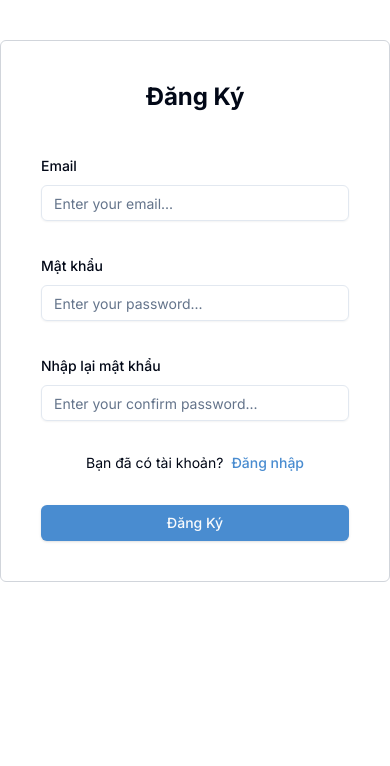
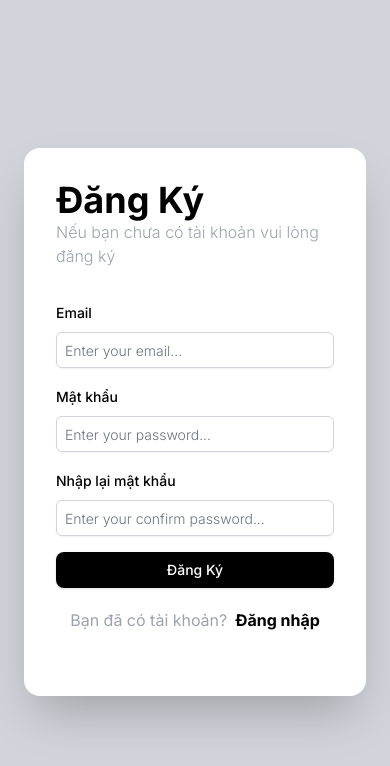
Before and after one commit to vanhieu-2108/uzidemy-app, a Next.js app in the folder client/: page /register in a window 390 px wide. Shown: the top 766 px of the page. Built offline with nearby package versions, Linux system fonts and the light colour scheme.

Commit message:
code-login-register

```diff
--- a/client/src/app/login/login-form.tsx
+++ b/client/src/app/login/login-form.tsx
@@ -7,10 +7,12 @@ import { Button } from "@/components/ui/button";
 import { Form, FormControl, FormField, FormItem, FormLabel, FormMessage } from "@/components/ui/form";
 import { Input } from "@/components/ui/input";
 import Link from "next/link";
+
 const formSchema = z.object({
   email: z.string().email("Email không hợp lệ"),
   password: z.string().min(6, "Mật khẩu phải có ít nhất 6 ký tự"),
 });
+
 export default function LoginForm() {
   const form = useForm<z.infer<typeof formSchema>>({
     resolver: zodResolver(formSchema),
@@ -19,14 +21,22 @@ export default function LoginForm() {
       password: "",
     },
   });
+
   function onSubmit(values: z.infer<typeof formSchema>) {
     console.log(values);
   }
+
   return (
-    <div className="w-[min(100%,600px)] mx-auto py-10 border borderGray p-10 mt-10 rounded-md">
-      <h1 className="text-center mb-10 font-bold text-2xl">Đăng Nhập</h1>
+    <div className="flex items-center justify-center min-h-screen bg-gray-300">
+      <div className="relative flex flex-col m-6 space-y-8 bg-white shadow-2xl rounded-2xl md:flex-row md:space-y-0">
+        <div className="flex flex-col justify-center p-8 md:p-14">
+          <span className="mp-3 text-4xl font-bold text-black mb-5">Đăng Nhập</span>
+          <span className="font-light text-gray-400 mb-8">
+            Vui lòng đăng nhập vào tài khoản của bạn
+          </span>
+
           <Form {...form}>
-        <form onSubmit={form.handleSubmit(onSubmit)} className="space-y-8">
+            <form onSubmit={form.handleSubmit(onSubmit)} className="space-y-4 mb-5">
               <FormField
                 control={form.control}
                 name="email"
@@ -34,12 +44,17 @@ export default function LoginForm() {
                   <FormItem>
                     <FormLabel>Email</FormLabel>
                     <FormControl>
-                  <Input placeholder="Enter your email..." {...field} />
+                      <Input
+                        placeholder="Enter your email..."
+                        {...field}
+                        className="w-full p-2 border border-gray-300 rounded-md placeholder:font-light placeholder:text-gray-500"
+                      />
                     </FormControl>
                     <FormMessage />
                   </FormItem>
                 )}
               />
+
               <FormField
                 control={form.control}
                 name="password"
@@ -47,23 +62,42 @@ export default function LoginForm() {
                   <FormItem>
                     <FormLabel>Mật khẩu</FormLabel>
                     <FormControl>
-                  <Input type="password" placeholder="Enter your password..." {...field} />
+                      <Input
+                        type="password"
+                        placeholder="Enter your password..."
+                        {...field}
+                        className="w-full p-2 border border-gray-300 rounded-md placeholder:font-light placeholder:text-gray-500"
+                      />
                     </FormControl>
                     <FormMessage />
                   </FormItem>
                 )}
               />
-          <p className="text-sm text-center">
-            Bạn chưa có tài khoản?
-            <Link href="/register" className="ml-2 text-primary font-medium">
-              Đăng ký
-            </Link>
-          </p>
-          <Button type="submit" className="w-full textGray">
+
+              <Button
+                type="submit"
+                className="w-full bg-black text-white p-2 rounded-lg mb-6 hover:bg-white hover:text-black hover:border hover:bg-gray-300 "
+              >
                 Đăng Nhập
               </Button>
             </form>
           </Form>
+
+          <div className="text-center text-gray-400">
+            Bạn chưa có tài khoản?
+            <Link href="/register" className="ml-2 text-black font-bold">
+              Đăng ký
+            </Link>
+          </div>
+        </div>
+        <div className="relative">
+          <img
+            src="https://plus.unsplash.com/premium_photo-1663091635973-dd5b3bb9f442?q=80&w=2070&auto=format&fit=crop&ixlib=rb-4.0.3&ixid=M3wxMjA3fDB8MHxwaG90by1wYWdlfHx8fGVufDB8fHx8fA%3D%3D"
+            alt="img"
+            className="w-[400px] h-full hidden rounded-r-2xl md:block object-cover"
+          />
+        </div>
+      </div>
     </div>
   );
 }
--- a/client/src/app/register/register-form.tsx
+++ b/client/src/app/register/register-form.tsx
@@ -7,6 +7,7 @@ import { Button } from "@/components/ui/button";
 import { Form, FormControl, FormField, FormItem, FormLabel, FormMessage } from "@/components/ui/form";
 import { Input } from "@/components/ui/input";
 import Link from "next/link";
+
 const formSchema = z
   .object({
     email: z.string().email("Email không hợp lệ"),
@@ -23,6 +24,7 @@ const formSchema = z
       });
     }
   });
+
 export default function RegisterForm() {
   const form = useForm<z.infer<typeof formSchema>>({
     resolver: zodResolver(formSchema),
@@ -32,64 +34,102 @@ export default function RegisterForm() {
       confirm_password: "",
     },
   });
+
   function onSubmit(values: z.infer<typeof formSchema>) {
     console.log(values);
   }
+
   return (
-    <div className="w-[min(100%,600px)] mx-auto py-10 border borderGray p-10 mt-10 rounded-md">
-      <h1 className="text-center mb-10 font-bold text-2xl">Đăng Ký</h1>
+    <div className="flex items-center justify-center min-h-screen bg-gray-300">
+      <div className="relative flex flex-col m-6 space-y-8 bg-white shadow-2xl rounded-2xl md:flex-row md:space-y-0">
+        <div className="flex flex-col justify-center p-8 md:p-14">
+          <span className="mp-3 text-4xl font-bold text-black">Đăng Ký</span>
+          <span className="font-light text-gray-400 mb-8">
+            Nếu bạn chưa có tài khoản vui lòng đăng ký
+          </span>
+
           <Form {...form}>
-        <form onSubmit={form.handleSubmit(onSubmit)} className="space-y-8">
+            <form onSubmit={form.handleSubmit(onSubmit)} className="space-y-4 mb-5">
               <FormField
                 control={form.control}
                 name="email"
                 render={({ field }) => (
                   <FormItem>
-                <FormLabel>Email</FormLabel>
+                    <FormLabel className="text-black">Email</FormLabel>
                     <FormControl>
-                  <Input placeholder="Enter your email..." {...field} />
+                      <Input
+                        placeholder="Enter your email..."
+                        {...field}
+                        className="w-full p-2 border border-gray-300 rounded-md placeholder:font-light placeholder:text-gray-500"
+                      />
                     </FormControl>
                     <FormMessage />
                   </FormItem>
                 )}
               />
+
               <FormField
                 control={form.control}
                 name="password"
                 render={({ field }) => (
                   <FormItem>
-                <FormLabel>Mật khẩu</FormLabel>
+                    <FormLabel className="text-black">Mật khẩu</FormLabel>
                     <FormControl>
-                  <Input type="password" placeholder="Enter your password..." {...field} />
+                      <Input
+                        type="password"
+                        placeholder="Enter your password..."
+                        {...field}
+                        className="w-full p-2 border border-gray-300 rounded-md placeholder:font-light placeholder:text-gray-500"
+                      />
                     </FormControl>
                     <FormMessage />
                   </FormItem>
                 )}
               />
+
               <FormField
                 control={form.control}
                 name="confirm_password"
                 render={({ field }) => (
                   <FormItem>
-                <FormLabel>Nhập lại mật khẩu</FormLabel>
+                    <FormLabel className="text-black">Nhập lại mật khẩu</FormLabel>
                     <FormControl>
-                  <Input type="password" placeholder="Enter your confirm password..." {...field} />
+                      <Input
+                        type="password"
+                        placeholder="Enter your confirm password..."
+                        {...field}
+                        className="w-full p-2 border border-gray-300 rounded-md placeholder:font-light placeholder:text-gray-500"
+                      />
                     </FormControl>
                     <FormMessage />
                   </FormItem>
                 )}
               />
-          <p className="text-sm text-center">
-            Bạn đã có tài khoản?
-            <Link href="/login" className="ml-2 text-primary font-medium">
-              Đăng nhập
-            </Link>
-          </p>
-          <Button type="submit" className="w-full textGray">
+
+              <Button
+                type="submit"
+                className="w-full bg-black text-white p-2 rounded-lg mb-6 hover:bg-white hover:text-black hover:border hover:bg-gray-300"
+              >
                 Đăng Ký
               </Button>
             </form>
           </Form>
+
+          <div className="text-center text-gray-400">
+            Bạn đã có tài khoản?
+            <Link href="/login" className="ml-2 text-black font-bold">
+              Đăng nhập
+            </Link>
+          </div>
+        </div>
+        <div className="relative">
+          <img
+            src="https://plus.unsplash.com/premium_photo-1663091635973-dd5b3bb9f442?q=80&w=2070&auto=format&fit=crop&ixlib=rb-4.0.3&ixid=M3wxMjA3fDB8MHxwaG90by1wYWdlfHx8fGVufDB8fHx8fA%3D%3D"
+            alt="img"
+            className="w-[400px] h-full hidden rounded-r-2xl md:block object-cover"
+          />
+        </div>
+      </div>
     </div>
   );
 }
```
Lines whose indentation alone changed are shown as unchanged.
